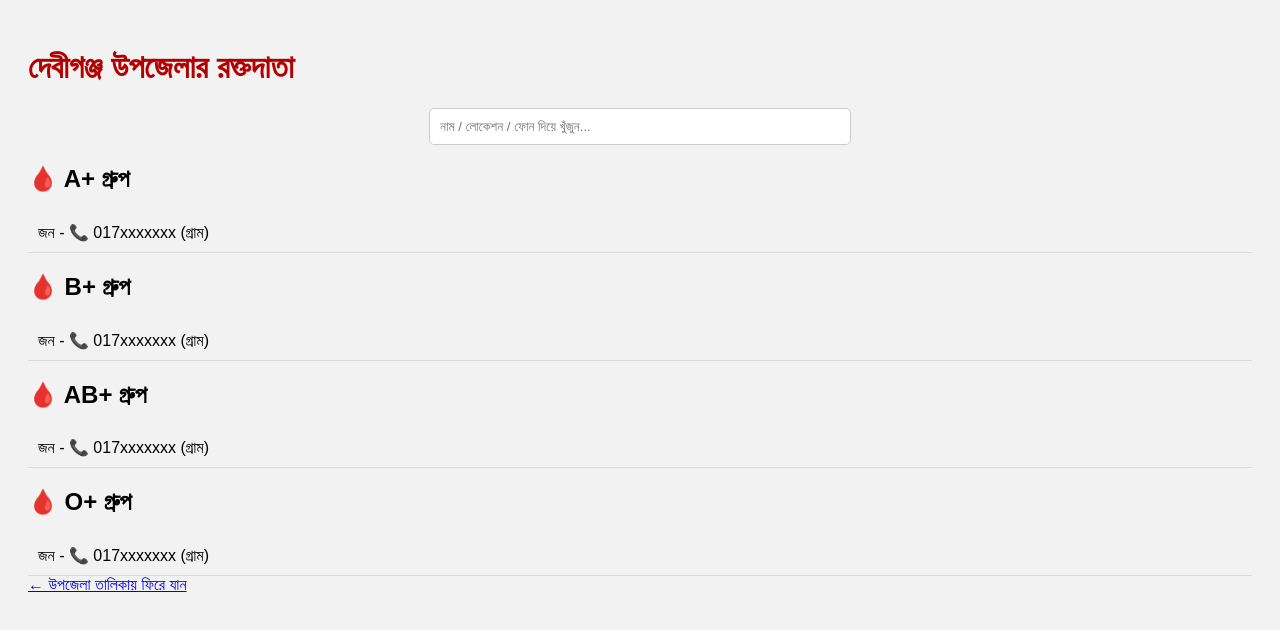
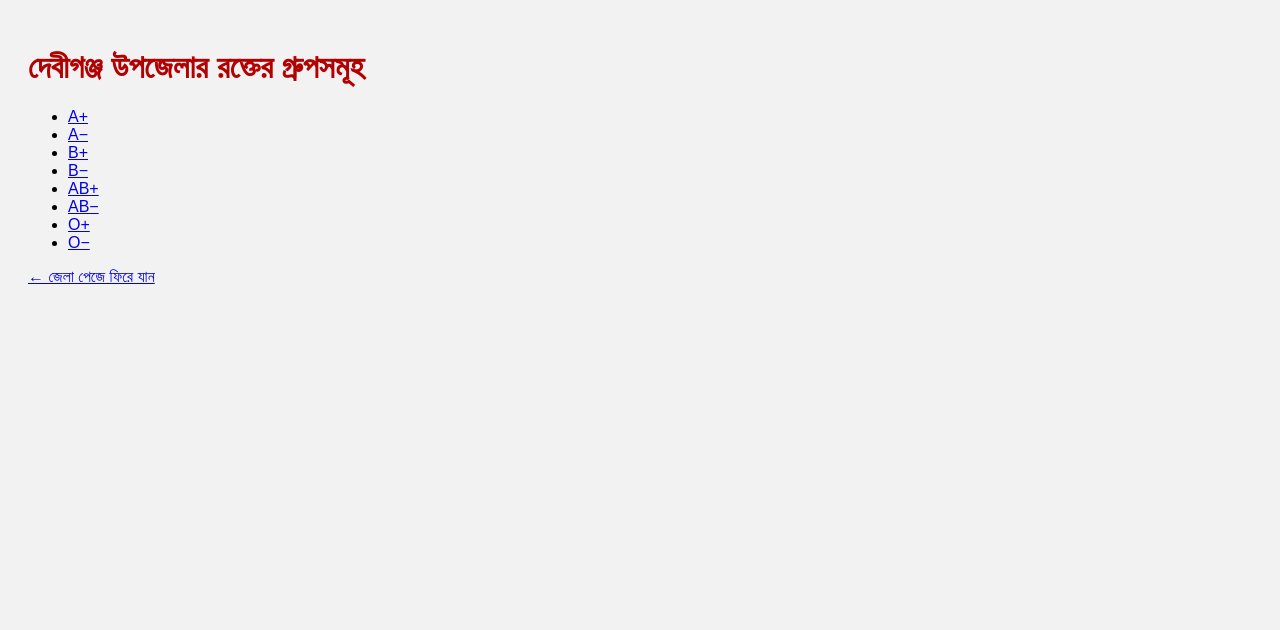
Before and after one commit to shadmanshakibsium/blood, a plain HTML site: page blood/debigonj.html in a window 1280 px wide. Drawn offline with Linux system fonts and the light colour scheme.

Commit message:
Update debigonj.html

```diff
--- a/blood/debigonj.html
+++ b/blood/debigonj.html
@@ -1,17 +1,23 @@
 <!DOCTYPE html>
 <html lang="bn">
 <head>
-  <meta charset="UTF-8">
-  <meta name="viewport" content="width=device-width, initial-scale=1">
-  <title>দেবীগঞ্জ উপজেলার রক্তদাতা</title>
-  <link rel="stylesheet" href="../css/style.css">
-  <script>const upazila = "দেবীগঞ্জ";</script>
+  <meta charset="UTF-8" />
+  <meta name="viewport" content="width=device-width, initial-scale=1" />
+  <title>দেবীগঞ্জ উপজেলা - রক্তের গ্রুপসমূহ</title>
+  <link rel="stylesheet" href="../css/style.css" />
 </head>
 <body>
-  <h1>দেবীগঞ্জ উপজেলার রক্তদাতা</h1>
-  <input type="text" id="search" placeholder="নাম / লোকেশন / ফোন দিয়ে খুঁজুন..." style="padding: 10px; width: 90%; max-width: 400px; margin: 20px auto; display: block; border-radius: 5px; border: 1px solid #ccc;">
-  <div id="donor-list">ডেটা লোড হচ্ছে...</div>
-  <a class="back-link" href="../index.html">← উপজেলা তালিকায় ফিরে যান</a>
-  <script src="../js/script.js"></script>
+  <h1>দেবীগঞ্জ উপজেলার রক্তের গ্রুপসমূহ</h1>
+  <ul>
+    <li><a href="debiganj/a_plus.html">A+</a></li>
+    <li><a href="debiganj/a_negative.html">A−</a></li>
+    <li><a href="debiganj/b_plus.html">B+</a></li>
+    <li><a href="debiganj/b_negative.html">B−</a></li>
+    <li><a href="debiganj/ab_plus.html">AB+</a></li>
+    <li><a href="debiganj/ab_negative.html">AB−</a></li>
+    <li><a href="debiganj/o_plus.html">O+</a></li>
+    <li><a href="debiganj/o_negative.html">O−</a></li>
+  </ul>
+  <a href="../index.html">← জেলা পেজে ফিরে যান</a>
 </body>
 </html>
```
